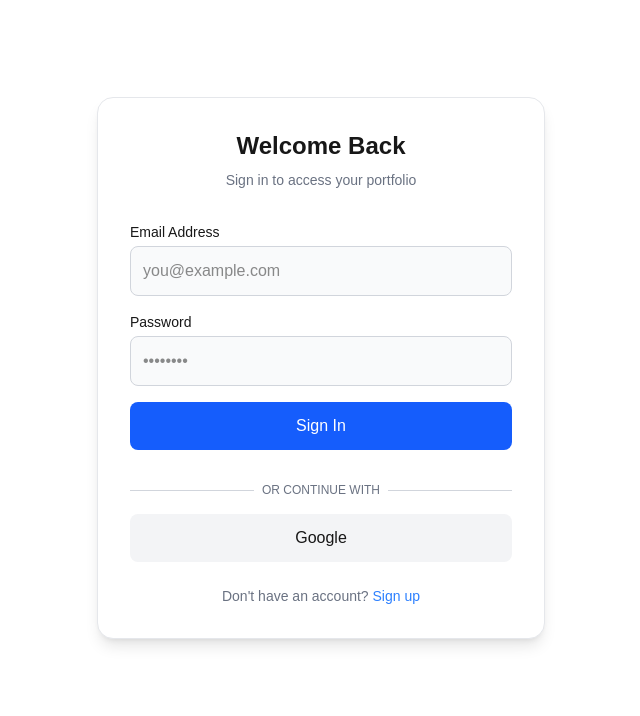
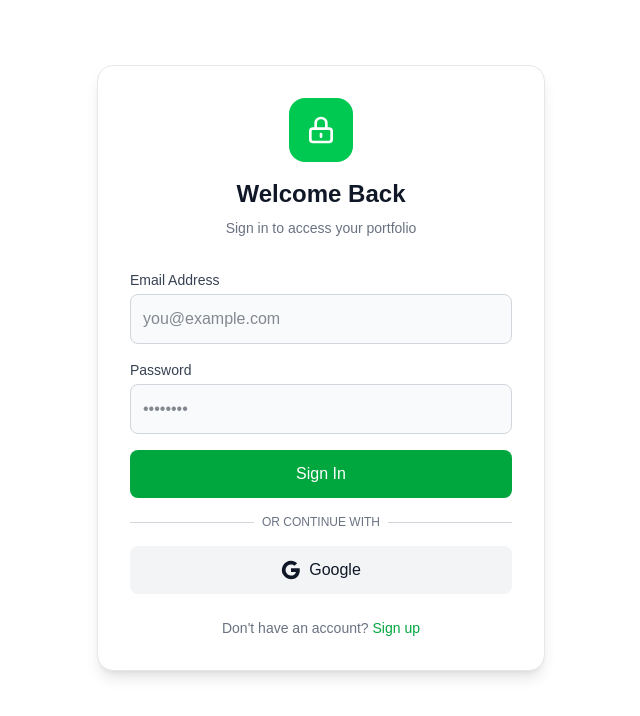
Before and after one commit to devanshsahu2226/MFT, a Next.js app: page /auth in a window 1280 px wide. Shown: the top 716 px of the page, without its empty margins (319-959 px from the left). Built offline with nearby package versions, Linux system fonts and the light colour scheme.

Commit message:
Fix: Add 'use client' to auth page

```diff
--- a/src/app/auth/page.tsx
+++ b/src/app/auth/page.tsx
@@ -1,33 +1,112 @@
+"use client";  // ✅ Yeh line sabse upar zaroor honi chahiye!
+
+import { useState } from 'react';
+
 export default function AuthPage() {
+  const [email, setEmail] = useState('');
+  const [password, setPassword] = useState('');
+  const [isLoading, setIsLoading] = useState(false);
+
+  const handleSubmit = async (e: React.FormEvent) => {
+    e.preventDefault();
+    setIsLoading(true);
+
+    // Mock login - yahan baad mein real API call karoge
+    setTimeout(() => {
+      console.log('Login attempt:', { email, password });
+      setIsLoading(false);
+      alert('Login successful! (Demo)');
+    }, 1000);
+  };
+
   return (
     <div className="flex min-h-[calc(100vh-4rem)] items-center justify-center px-4">
       <div className="w-full max-w-md bg-white dark:bg-gray-800 rounded-2xl shadow-lg border border-gray-200 dark:border-gray-700 p-8">
         <div className="text-center mb-8">
-          <h1 className="text-2xl font-bold">Welcome Back</h1>
+          <div className="w-16 h-16 bg-green-500 rounded-2xl flex items-center justify-center mx-auto mb-4">
+            <svg className="w-8 h-8 text-white" fill="none" stroke="currentColor" viewBox="0 0 24 24">
+              <path strokeLinecap="round" strokeLinejoin="round" strokeWidth={2} d="M12 15v2m-6 4h12a2 2 0 002-2v-6a2 2 0 00-2-2H6a2 2 0 00-2 2v6a2 2 0 002 2zm10-10V7a4 4 0 00-8 0v4h8z" />
+            </svg>
+          </div>
+          <h1 className="text-2xl font-bold text-gray-900 dark:text-white">Welcome Back</h1>
           <p className="text-gray-500 dark:text-gray-400 text-sm mt-2">Sign in to access your portfolio</p>
         </div>
-        <form className="space-y-4" onSubmit={(e) => e.preventDefault()}>
+
+        <form onSubmit={handleSubmit} className="space-y-4">
           <div>
-            <label className="block text-sm font-medium mb-1">Email Address</label>
-            <input type="email" placeholder="you@example.com" className="w-full p-3 rounded-lg border border-gray-300 dark:border-gray-600 bg-gray-50 dark:bg-gray-700 focus:outline-none focus:ring-2 focus:ring-blue-500" />
+            <label className="block text-sm font-medium text-gray-700 dark:text-gray-300 mb-1">
+              Email Address
+            </label>
+            <input
+              type="email"
+              value={email}
+              onChange={(e) => setEmail(e.target.value)}
+              placeholder="you@example.com"
+              className="w-full p-3 rounded-lg border border-gray-300 dark:border-gray-600 bg-gray-50 dark:bg-gray-700 text-gray-900 dark:text-white focus:outline-none focus:ring-2 focus:ring-green-500 transition-all"
+              required
+            />
           </div>
+
           <div>
-            <label className="block text-sm font-medium mb-1">Password</label>
-            <input type="password" placeholder="••••••••" className="w-full p-3 rounded-lg border border-gray-300 dark:border-gray-600 bg-gray-50 dark:bg-gray-700 focus:outline-none focus:ring-2 focus:ring-blue-500" />
+            <label className="block text-sm font-medium text-gray-700 dark:text-gray-300 mb-1">
+              Password
+            </label>
+            <input
+              type="password"
+              value={password}
+              onChange={(e) => setPassword(e.target.value)}
+              placeholder="••••••••"
+              className="w-full p-3 rounded-lg border border-gray-300 dark:border-gray-600 bg-gray-50 dark:bg-gray-700 text-gray-900 dark:text-white focus:outline-none focus:ring-2 focus:ring-green-500 transition-all"
+              required
+            />
           </div>
-          <button type="submit" className="w-full py-3 bg-blue-600 hover:bg-blue-700 text-white font-medium rounded-lg transition-colors">
-            Sign In
+
+          <button
+            type="submit"
+            disabled={isLoading}
+            className="w-full py-3 bg-green-600 hover:bg-green-700 disabled:bg-green-400 text-white font-medium rounded-lg transition-colors flex items-center justify-center gap-2"
+          >
+            {isLoading ? (
+              <>
+                <svg className="animate-spin h-5 w-5" viewBox="0 0 24 24">
+                  <circle className="opacity-25" cx="12" cy="12" r="10" stroke="currentColor" strokeWidth="4" fill="none" />
+                  <path className="opacity-75" fill="currentColor" d="M4 12a8 8 0 018-8V0C5.373 0 0 5.373 0 12h4zm2 5.291A7.962 7.962 0 014 12H0c0 3.042 1.135 5.824 3 7.938l3-2.647z" />
+                </svg>
+                Signing in...
+              </>
+            ) : (
+              'Sign In'
+            )}
           </button>
+
           <div className="relative my-4">
-            <div className="absolute inset-0 flex items-center"><span className="w-full border-t border-gray-300 dark:border-gray-600" /></div>
-            <div className="relative flex justify-center text-xs uppercase"><span className="bg-white dark:bg-gray-800 px-2 text-gray-500">Or continue with</span></div>
+            <div className="absolute inset-0 flex items-center">
+              <span className="w-full border-t border-gray-300 dark:border-gray-600" />
+            </div>
+            <div className="relative flex justify-center text-xs uppercase">
+              <span className="bg-white dark:bg-gray-800 px-2 text-gray-500">Or continue with</span>
+            </div>
           </div>
-          <button type="button" className="w-full py-3 bg-gray-100 dark:bg-gray-700 hover:bg-gray-200 dark:hover:bg-gray-600 font-medium rounded-lg transition-colors">
+
+          <button
+            type="button"
+            className="w-full py-3 bg-gray-100 dark:bg-gray-700 hover:bg-gray-200 dark:hover:bg-gray-600 text-gray-900 dark:text-white font-medium rounded-lg transition-colors flex items-center justify-center gap-2"
+          >
+            <svg className="w-5 h-5" viewBox="0 0 24 24">
+              <path fill="currentColor" d="M22.56 12.25c0-.78-.07-1.53-.2-2.25H12v4.26h5.92c-.26 1.37-1.04 2.53-2.21 3.31v2.77h3.57c2.08-1.92 3.28-4.74 3.28-8.09z"/>
+              <path fill="currentColor" d="M12 23c2.97 0 5.46-.98 7.28-2.66l-3.57-2.77c-.98.66-2.23 1.06-3.71 1.06-2.86 0-5.29-1.93-6.16-4.53H2.18v2.84C3.99 20.53 7.7 23 12 23z"/>
+              <path fill="currentColor" d="M5.84 14.09c-.22-.66-.35-1.36-.35-2.09s.13-1.43.35-2.09V7.07H2.18C1.43 8.55 1 10.22 1 12s.43 3.45 1.18 4.93l2.85-2.22.81-.62z"/>
+              <path fill="currentColor" d="M12 5.38c1.62 0 3.06.56 4.21 1.64l3.15-3.15C17.45 2.09 14.97 1 12 1 7.7 1 3.99 3.47 2.18 7.07l3.66 2.84c.87-2.6 3.3-4.53 6.16-4.53z"/>
+            </svg>
             Google
           </button>
         </form>
+
         <p className="text-center text-sm text-gray-500 dark:text-gray-400 mt-6">
-          Don't have an account? <a href="#" className="text-blue-500 hover:underline">Sign up</a>
+          Don't have an account?{' '}
+          <a href="#" className="text-green-600 hover:underline font-medium">
+            Sign up
+          </a>
         </p>
       </div>
     </div>
```
